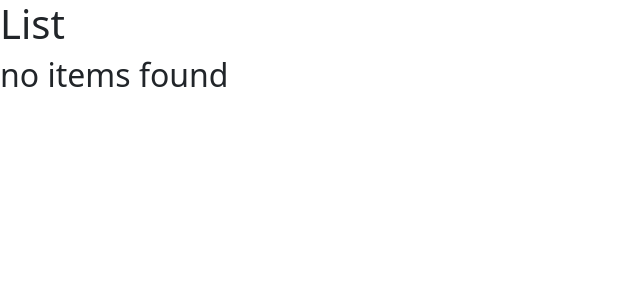
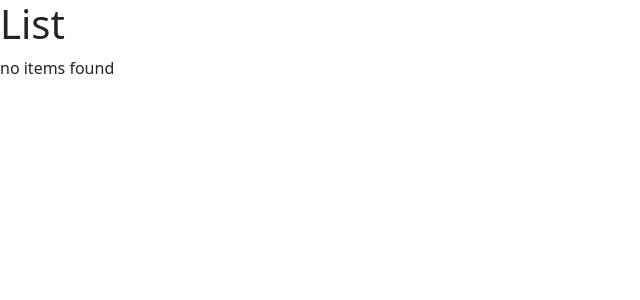
Before and after one commit to pinugit/react-app, a React (Vite) app: page / in a window 1280 px wide. Shown: the top 300 px of the page, without its empty margins (0-640 px from the left). Built offline with nearby package versions, Linux system fonts and the light colour scheme.

Commit message:
added another way to add conditional statement in the return statement

```diff
--- a/src/Components/ListGroup.tsx
+++ b/src/Components/ListGroup.tsx
@@ -1,17 +1,11 @@
 function ListGroup() {
   let citis = ["ahmedabad", "bihar", "kankroli", "udaipur"];
   citis = [];
-  if (citis.length == 0) {
-    return (
-      <>
-        <h1>List</h1>
-        <h2>no items found</h2>
-      </>
-    );
-  }
   return (
     <>
       <h1>List</h1>
+      {/* this is a control flow statement which will return p if true or null if false  */}
+      {citis.length == 0 ? <p>no items found</p> : null}
       <ol className="list-group">
         {citis.map((citis) => (
           <li className="list-group-item" key={citis}>
```
